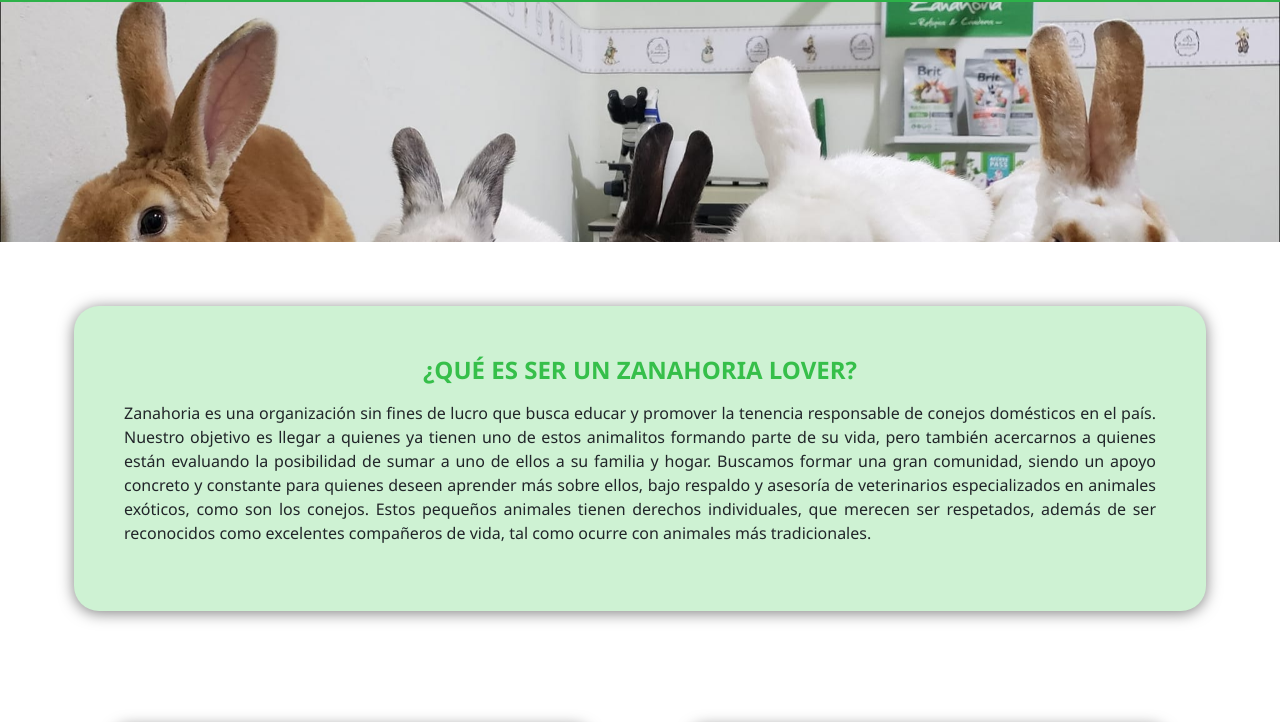
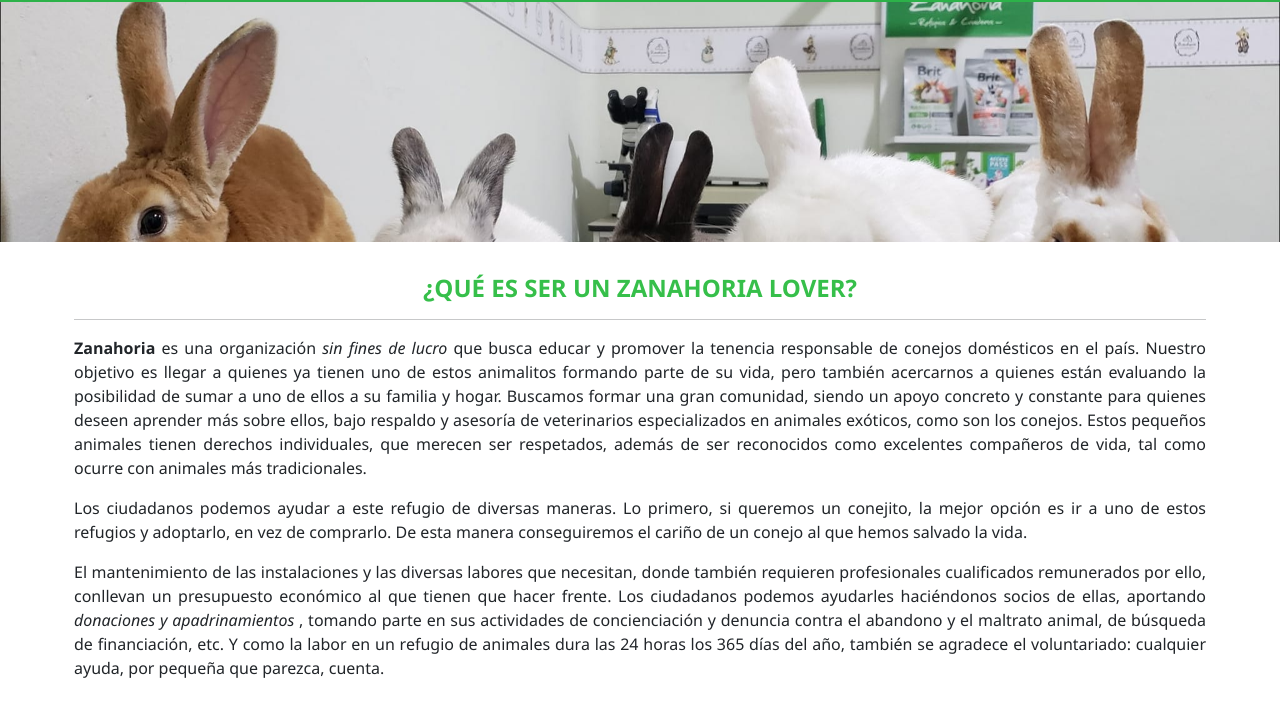
Before and after one commit to seleneal1996/TIENDA-VIRTUAL-ZANAHORIA, a website: page pages/mision_vision.html in a window 1280 px wide. Shown: the part 62-784 px from the top of the page. Drawn offline with nearby package versions, Linux system fonts and the light colour scheme.

Commit message:
modicacion a mision_vision.html

```diff
--- a/pages/mision_vision.html
+++ b/pages/mision_vision.html
@@ -74,13 +74,16 @@
         <section class="mision__sectionContainer2">
             <div class="mision__dataContainer2">
                 <h1>¿Qué es ser un zanahoria lover?</h1>
-                <p>Zanahoria es una organización sin fines de lucro que busca educar y promover la tenencia responsable de conejos domésticos en el país.
+                <hr>
+                <p> <b>Zanahoria</b>  es una organización <i>sin fines de lucro</i>  que busca educar y promover la tenencia responsable de conejos domésticos en el país.
 
                     Nuestro objetivo es llegar a quienes ya tienen uno de estos animalitos formando parte de su vida, pero también acercarnos a quienes están evaluando la posibilidad de sumar a uno de ellos a su familia y hogar.
 
                     Buscamos formar una gran comunidad, siendo un apoyo concreto y constante para quienes deseen aprender más sobre ellos, bajo respaldo y asesoría de veterinarios especializados en animales exóticos, como son los conejos.
 
                     Estos pequeños animales tienen derechos individuales, que merecen ser respetados, además de ser reconocidos como excelentes compañeros de vida, tal como ocurre con animales más tradicionales.</p>
+                <p>Los ciudadanos podemos ayudar a este refugio de diversas maneras. Lo primero, si queremos un conejito, la mejor opción es ir a uno de estos refugios y adoptarlo, en vez de comprarlo. De esta manera conseguiremos el cariño de un conejo al que hemos salvado la vida.</p>
+                <p>El mantenimiento de las instalaciones y las diversas labores que necesitan, donde también requieren profesionales cualificados remunerados por ello, conllevan un presupuesto económico al que tienen que hacer frente. Los ciudadanos podemos ayudarles haciéndonos socios de ellas, aportando <i>donaciones y apadrinamientos</i> , tomando parte en sus actividades de concienciación y denuncia contra el abandono y el maltrato animal, de búsqueda de financiación, etc. Y como la labor en un refugio de animales dura las 24 horas los 365 días del año, también se agradece el voluntariado: cualquier ayuda, por pequeña que parezca, cuenta. </p>
             </div>
         </section>
 
--- a/sass/_mision.scss
+++ b/sass/_mision.scss
@@ -14,13 +14,10 @@
 
 .mision__sectionContainer2{
   width: 90%;
-  margin: 4rem auto;
+  margin: 2rem auto;
   align-items: center;
   .mision__dataContainer2{
-      background:$azul_romance;
       margin: 10px;
-      box-shadow: 0px 2px 15px rgba(0, 0, 0, 0.50);
-      padding: 50px;
       position: relative;
       border-radius: 25px;
       h1 {
```
Also changed, not shown: css/estilosNuevos.css.
